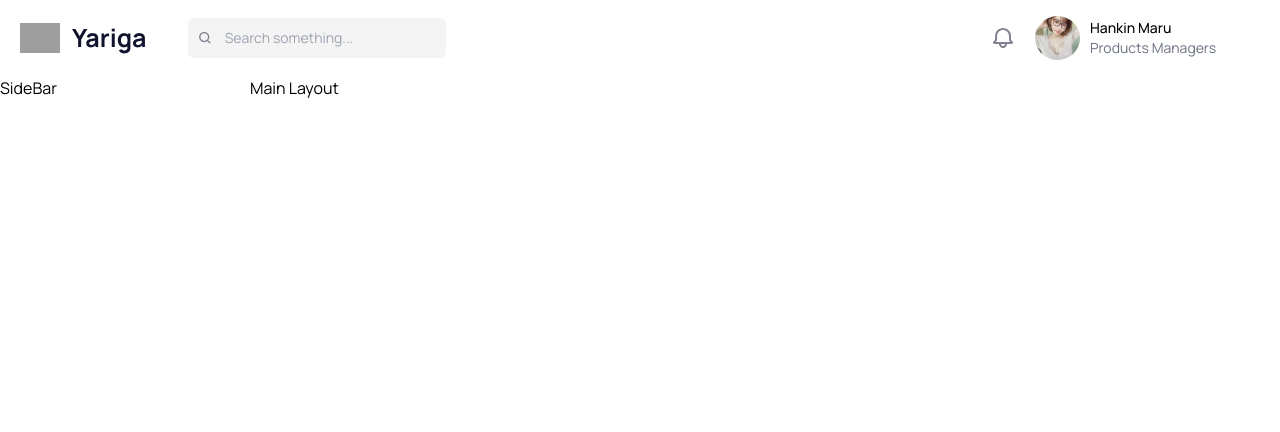
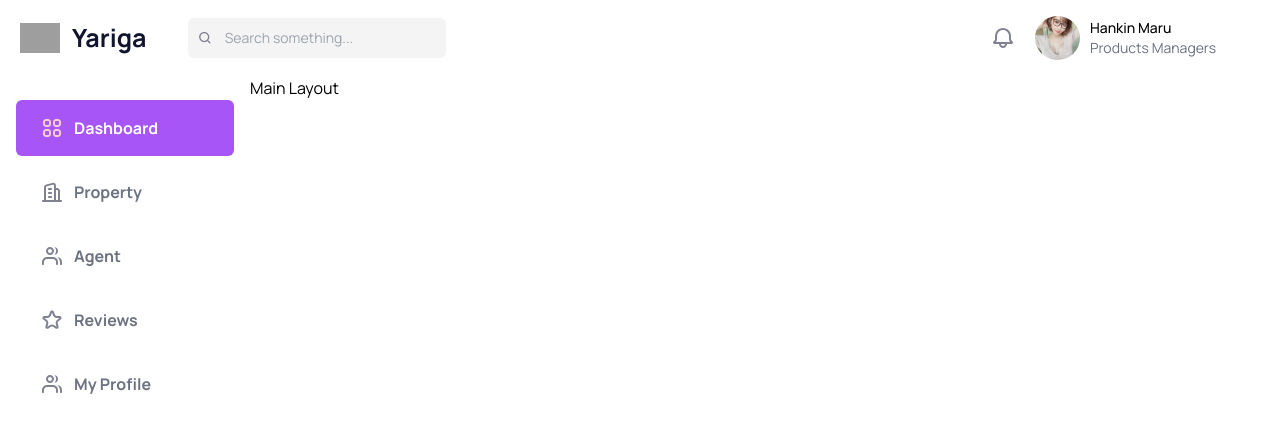
Before and after one commit to Vanthuy2002/next-begins, a Next.js app: page / in a window 1280 px wide. Shown: the top 432 px of the page. Built offline with nearby package versions, Linux system fonts and the light colour scheme; grey boxes are pictures that could not be loaded.

Commit message:
code ui Sidebar

```diff
--- /dev/null
+++ b/src/components/Icon/Dash/index.tsx
@@ -0,0 +1,40 @@
+import React from 'react';
+
+const DadhIcon = () => {
+  return (
+    <svg
+      width='24'
+      height='24'
+      viewBox='0 0 24 24'
+      fill='none'
+      xmlns='http://www.w3.org/2000/svg'
+    >
+      <path
+        fillRule='evenodd'
+        clipRule='evenodd'
+        d='M8 5H6C5.44772 5 5 5.44772 5 6V8C5 8.55228 5.44772 9 6 9H8C8.55228 9 9 8.55228 9 8V6C9 5.44772 8.55228 5 8 5ZM6 3C4.34315 3 3 4.34315 3 6V8C3 9.65685 4.34315 11 6 11H8C9.65685 11 11 9.65685 11 8V6C11 4.34315 9.65685 3 8 3H6Z'
+        fill='#f5cfcf'
+      />
+      <path
+        fillRule='evenodd'
+        clipRule='evenodd'
+        d='M8 15H6C5.44772 15 5 15.4477 5 16V18C5 18.5523 5.44772 19 6 19H8C8.55228 19 9 18.5523 9 18V16C9 15.4477 8.55228 15 8 15ZM6 13C4.34315 13 3 14.3431 3 16V18C3 19.6569 4.34315 21 6 21H8C9.65685 21 11 19.6569 11 18V16C11 14.3431 9.65685 13 8 13H6Z'
+        fill='#f5cfcf'
+      />
+      <path
+        fillRule='evenodd'
+        clipRule='evenodd'
+        d='M18 5H16C15.4477 5 15 5.44772 15 6V8C15 8.55228 15.4477 9 16 9H18C18.5523 9 19 8.55228 19 8V6C19 5.44772 18.5523 5 18 5ZM16 3C14.3431 3 13 4.34315 13 6V8C13 9.65685 14.3431 11 16 11H18C19.6569 11 21 9.65685 21 8V6C21 4.34315 19.6569 3 18 3H16Z'
+        fill='#f5cfcf'
+      />
+      <path
+        fillRule='evenodd'
+        clipRule='evenodd'
+        d='M18 15H16C15.4477 15 15 15.4477 15 16V18C15 18.5523 15.4477 19 16 19H18C18.5523 19 19 18.5523 19 18V16C19 15.4477 18.5523 15 18 15ZM16 13C14.3431 13 13 14.3431 13 16V18C13 19.6569 14.3431 21 16 21H18C19.6569 21 21 19.6569 21 18V16C21 14.3431 19.6569 13 18 13H16Z'
+        fill='#f5cfcf'
+      />
+    </svg>
+  );
+};
+
+export default DadhIcon;
--- /dev/null
+++ b/src/components/Icon/Mess/index.tsx
@@ -0,0 +1,34 @@
+import React from 'react';
+
+const MessIcon = () => {
+  return (
+    <svg
+      width='24'
+      height='24'
+      viewBox='0 0 24 24'
+      fill='none'
+      xmlns='http://www.w3.org/2000/svg'
+    >
+      <path
+        fillRule='evenodd'
+        clipRule='evenodd'
+        d='M7 9C7 8.44772 7.44772 8 8 8H16C16.5523 8 17 8.44772 17 9C17 9.55228 16.5523 10 16 10H8C7.44772 10 7 9.55228 7 9Z'
+        fill='#808191'
+      />
+      <path
+        fillRule='evenodd'
+        clipRule='evenodd'
+        d='M7 13C7 12.4477 7.44772 12 8 12H12C12.5523 12 13 12.4477 13 13C13 13.5523 12.5523 14 12 14H8C7.44772 14 7 13.5523 7 13Z'
+        fill='#808191'
+      />
+      <path
+        fillRule='evenodd'
+        clipRule='evenodd'
+        d='M6.71963 17.4636C7.07906 17.164 7.53213 17 8 17H19C19.5523 17 20 16.5523 20 16V6C20 5.44771 19.5523 5 19 5H5C4.44772 5 4 5.44772 4 6V19.7299L6.71963 17.4636ZM8 19H19C20.6569 19 22 17.6569 22 16V6C22 4.34315 20.6569 3 19 3H5C3.34315 3 2 4.34315 2 6V19.7299C2 21.4256 3.97771 22.3519 5.28037 21.2664L8 19Z'
+        fill='#808191'
+      />
+    </svg>
+  );
+};
+
+export default MessIcon;
--- /dev/null
+++ b/src/components/Icon/Property/index.tsx
@@ -0,0 +1,40 @@
+import React from 'react';
+
+const PropertyIcon = () => {
+  return (
+    <svg
+      width='24'
+      height='24'
+      viewBox='0 0 24 24'
+      fill='none'
+      xmlns='http://www.w3.org/2000/svg'
+    >
+      <path
+        fillRule='evenodd'
+        clipRule='evenodd'
+        d='M12.7575 4.87219L6.75746 6.37219C6.3123 6.48348 6 6.88346 6 7.34233V20H14V10V8V5.84233C14 5.19176 13.3886 4.7144 12.7575 4.87219ZM16 10V20H18V11C18 10.4477 17.5523 10 17 10H16ZM20 22H21C21.5523 22 22 21.5523 22 21C22 20.4477 21.5523 20 21 20H20V11C20 9.34315 18.6569 8 17 8H16V5.84233C16 3.89062 14.1658 2.45854 12.2724 2.9319L6.27239 4.4319C4.93689 4.76578 4 5.96573 4 7.34233V20H3C2.44772 20 2 20.4477 2 21C2 21.5523 2.44772 22 3 22H4H6H14H16H18H20Z'
+        fill='#808191'
+      />
+      <path
+        fillRule='evenodd'
+        clipRule='evenodd'
+        d='M8 17C8 16.4477 8.44772 16 9 16H11C11.5523 16 12 16.4477 12 17C12 17.5523 11.5523 18 11 18H9C8.44772 18 8 17.5523 8 17Z'
+        fill='#808191'
+      />
+      <path
+        fillRule='evenodd'
+        clipRule='evenodd'
+        d='M8 13C8 12.4477 8.44772 12 9 12H11C11.5523 12 12 12.4477 12 13C12 13.5523 11.5523 14 11 14H9C8.44772 14 8 13.5523 8 13Z'
+        fill='#808191'
+      />
+      <path
+        fillRule='evenodd'
+        clipRule='evenodd'
+        d='M8 9C8 8.44772 8.44772 8 9 8H11C11.5523 8 12 8.44772 12 9C12 9.55228 11.5523 10 11 10H9C8.44772 10 8 9.55228 8 9Z'
+        fill='#808191'
+      />
+    </svg>
+  );
+};
+
+export default PropertyIcon;
--- /dev/null
+++ b/src/components/Icon/Star/index.tsx
@@ -0,0 +1,22 @@
+import React from 'react';
+
+const StarIcon = () => {
+  return (
+    <svg
+      width='24'
+      height='24'
+      viewBox='0 0 24 24'
+      fill='none'
+      xmlns='http://www.w3.org/2000/svg'
+    >
+      <path
+        fillRule='evenodd'
+        clipRule='evenodd'
+        d='M12.9455 7.22016L12 4.5L11.0545 7.22016C10.5052 8.80044 9.03042 9.87192 7.35774 9.90601L4.47853 9.96468L6.77337 11.7045C8.10656 12.7153 8.66987 14.449 8.18541 16.0503L7.35149 18.8067L9.7153 17.1618C11.0886 16.2062 12.9115 16.2062 14.2847 17.1618L16.6486 18.8067L15.8146 16.0503C15.3302 14.449 15.8935 12.7153 17.2267 11.7045L19.5215 9.96468L16.6423 9.90601C14.9696 9.87192 13.4949 8.80044 12.9455 7.22016ZM13.8891 3.84334C13.2666 2.05222 10.7335 2.05222 10.1109 3.84334L9.16537 6.5635C8.89071 7.35364 8.15333 7.88938 7.31699 7.90642L4.43778 7.9651C2.54193 8.00373 1.75917 10.4128 3.27024 11.5584L5.56508 13.2983C6.23167 13.8036 6.51333 14.6705 6.2711 15.4712L5.43717 18.2276C4.88807 20.0426 6.93736 21.5315 8.49385 20.4484L10.8577 18.8035C11.5443 18.3257 12.4557 18.3257 13.1424 18.8035L15.5062 20.4484C17.0627 21.5315 19.112 20.0426 18.5629 18.2276L17.7289 15.4712C17.4867 14.6705 17.7684 13.8036 18.435 13.2983L20.7298 11.5584C22.2409 10.4128 21.4581 8.00373 19.5623 7.9651L16.6831 7.90642C15.8467 7.88938 15.1093 7.35364 14.8347 6.5635L13.8891 3.84334Z'
+        fill='#808191'
+      />
+    </svg>
+  );
+};
+
+export default StarIcon;
--- /dev/null
+++ b/src/components/Icon/User/index.tsx
@@ -0,0 +1,36 @@
+import React from 'react';
+
+const UserIcon = () => {
+  return (
+    <svg
+      width='24'
+      height='24'
+      viewBox='0 0 24 24'
+      fill='none'
+      xmlns='http://www.w3.org/2000/svg'
+    >
+      <path
+        d='M14.4997 10.9691C16.473 10.7232 18 9.03992 18 7.00001C18 4.96009 16.473 3.27682 14.4997 3.03091C15.4334 4.08866 16 5.47817 16 7.00001C16 8.52185 15.4334 9.91136 14.4997 10.9691Z'
+        fill='#808191'
+      />
+      <path
+        d='M20 20C20 20.5523 20.4477 21 21 21C21.5523 21 22 20.5523 22 20V18C22 15.3399 19.9227 13.165 17.3018 13.009C18.3539 13.9407 19.1587 15.1454 19.6055 16.512C19.8565 16.9505 20 17.4585 20 18V20Z'
+        fill='#808191'
+      />
+      <path
+        fillRule='evenodd'
+        clipRule='evenodd'
+        d='M7 15C5.34315 15 4 16.3431 4 18V20C4 20.5523 3.55228 21 3 21C2.44772 21 2 20.5523 2 20V18C2 15.2386 4.23858 13 7 13H13C15.7614 13 18 15.2386 18 18V20C18 20.5523 17.5523 21 17 21C16.4477 21 16 20.5523 16 20V18C16 16.3431 14.6569 15 13 15H7Z'
+        fill='#808191'
+      />
+      <path
+        fillRule='evenodd'
+        clipRule='evenodd'
+        d='M10 5C8.89543 5 8 5.89543 8 7C8 8.10457 8.89543 9 10 9C11.1046 9 12 8.10457 12 7C12 5.89543 11.1046 5 10 5ZM6 7C6 4.79086 7.79086 3 10 3C12.2091 3 14 4.79086 14 7C14 9.20914 12.2091 11 10 11C7.79086 11 6 9.20914 6 7Z'
+        fill='#808191'
+      />
+    </svg>
+  );
+};
+
+export default UserIcon;
--- a/src/components/Icon/index.ts
+++ b/src/components/Icon/index.ts
@@ -1,4 +1,17 @@
 import SearchIcons from './Search';
 import Notify from './Bell';
+import DashIcon from './Dash';
+import PropertyIcon from './Property';
+import UserIcon from './User';
+import StarIcon from './Star';
+import MessIcon from './Mess';
 
-export { SearchIcons, Notify };
+export {
+  SearchIcons,
+  Notify,
+  DashIcon,
+  PropertyIcon,
+  UserIcon,
+  StarIcon,
+  MessIcon,
+};
--- a/src/components/Sidebar/index.tsx
+++ b/src/components/Sidebar/index.tsx
@@ -1,7 +1,34 @@
+'use client';
 import React from 'react';
+import Flexbox from '../Layout/Flex';
+import { sideBarMenus } from '@/utils/constant';
+import Link from 'next/link';
+import { Typography } from '../module/Typography';
+import { usePathname } from 'next/navigation';
 
 const SideBar = () => {
-  return <article>SideBar</article>;
+  const path = usePathname();
+  return (
+    <article className='px-4 py-6'>
+      <Flexbox className='flex-col !items-start gap-2'>
+        {sideBarMenus.map((sidebar) => {
+          const active =
+            path === sidebar.to ? 'bg-purple-500 text-white' : 'text-gray-500';
+          return (
+            <div
+              className={`gap-[10px] font-bold flex px-6 py-4 w-full rounded-md ${active} hover:bg-purple-500 hover:text-white`}
+              key={sidebar.id}
+            >
+              <Typography as='span'>{sidebar.icon}</Typography>
+              <Link className='w-full h-full' href={sidebar.to}>
+                {sidebar.title}
+              </Link>
+            </div>
+          );
+        })}
+      </Flexbox>
+    </article>
+  );
 };
 
 export default SideBar;
--- /dev/null
+++ b/src/utils/constant.ts
@@ -0,0 +1,19 @@
+import { DashIcon, PropertyIcon, StarIcon, UserIcon } from '@/components/Icon';
+import React from 'react';
+
+const getUUID = (): string => crypto.randomUUID();
+
+interface SidebarItemsProps {
+  id: string;
+  title: string;
+  to: string;
+  icon: React.JSX.Element;
+}
+
+export const sideBarMenus: SidebarItemsProps[] = [
+  { id: getUUID(), title: 'Dashboard', to: '/', icon: DashIcon() },
+  { id: getUUID(), title: 'Property', to: 'property', icon: PropertyIcon() },
+  { id: getUUID(), title: 'Agent', to: 'agent', icon: UserIcon() },
+  { id: getUUID(), title: 'Reviews', to: 'reviews', icon: StarIcon() },
+  { id: getUUID(), title: 'My Profile', to: 'me', icon: UserIcon() },
+];
```
Also changed, not shown: src/app/property/[id]/page.tsx (renamed from src/app/blog/[id]/page.tsx), src/app/property/example/page.tsx (renamed from src/app/blog/example/page.tsx), src/app/property/page.tsx (renamed from src/app/blog/page.tsx).
